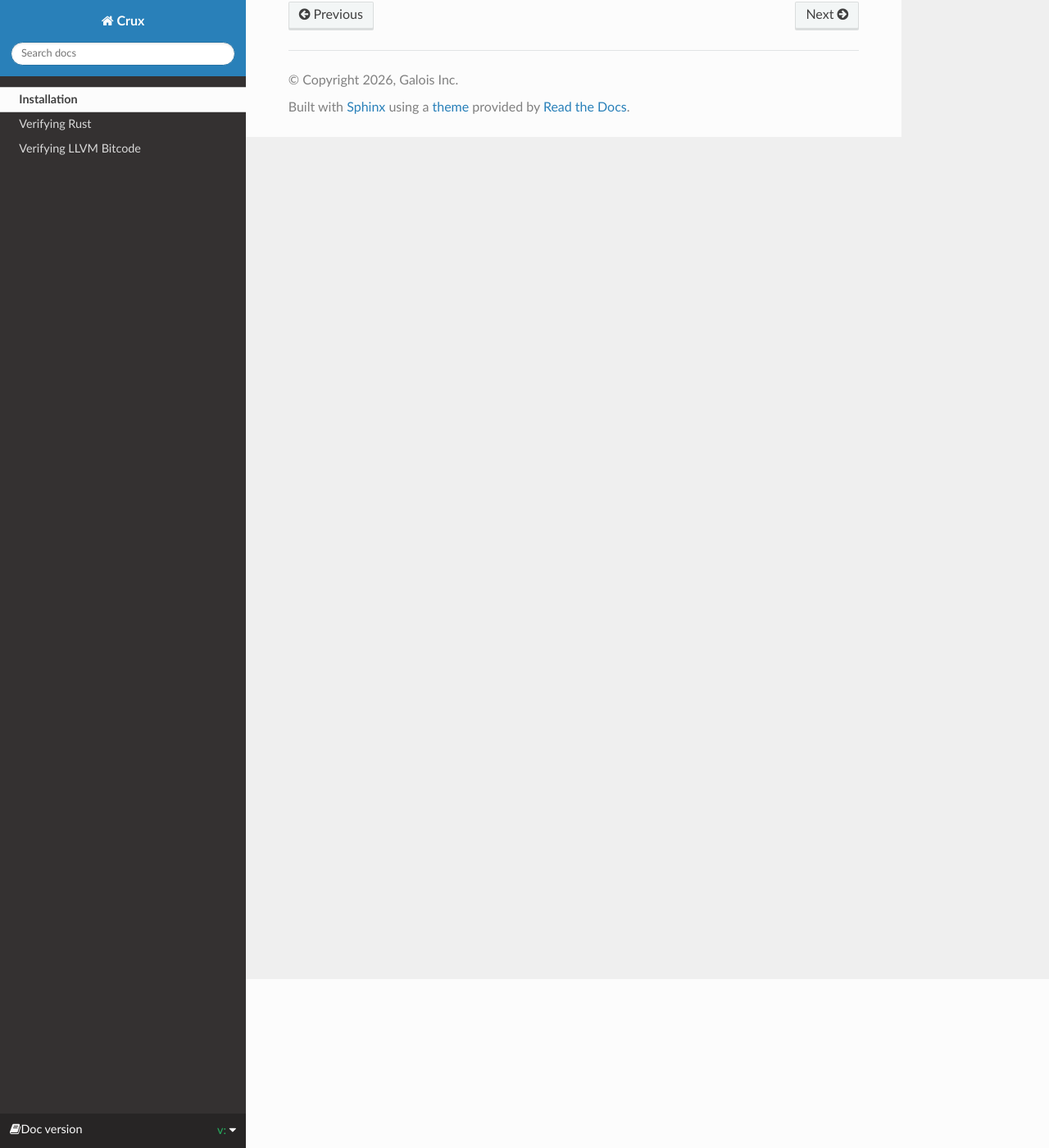
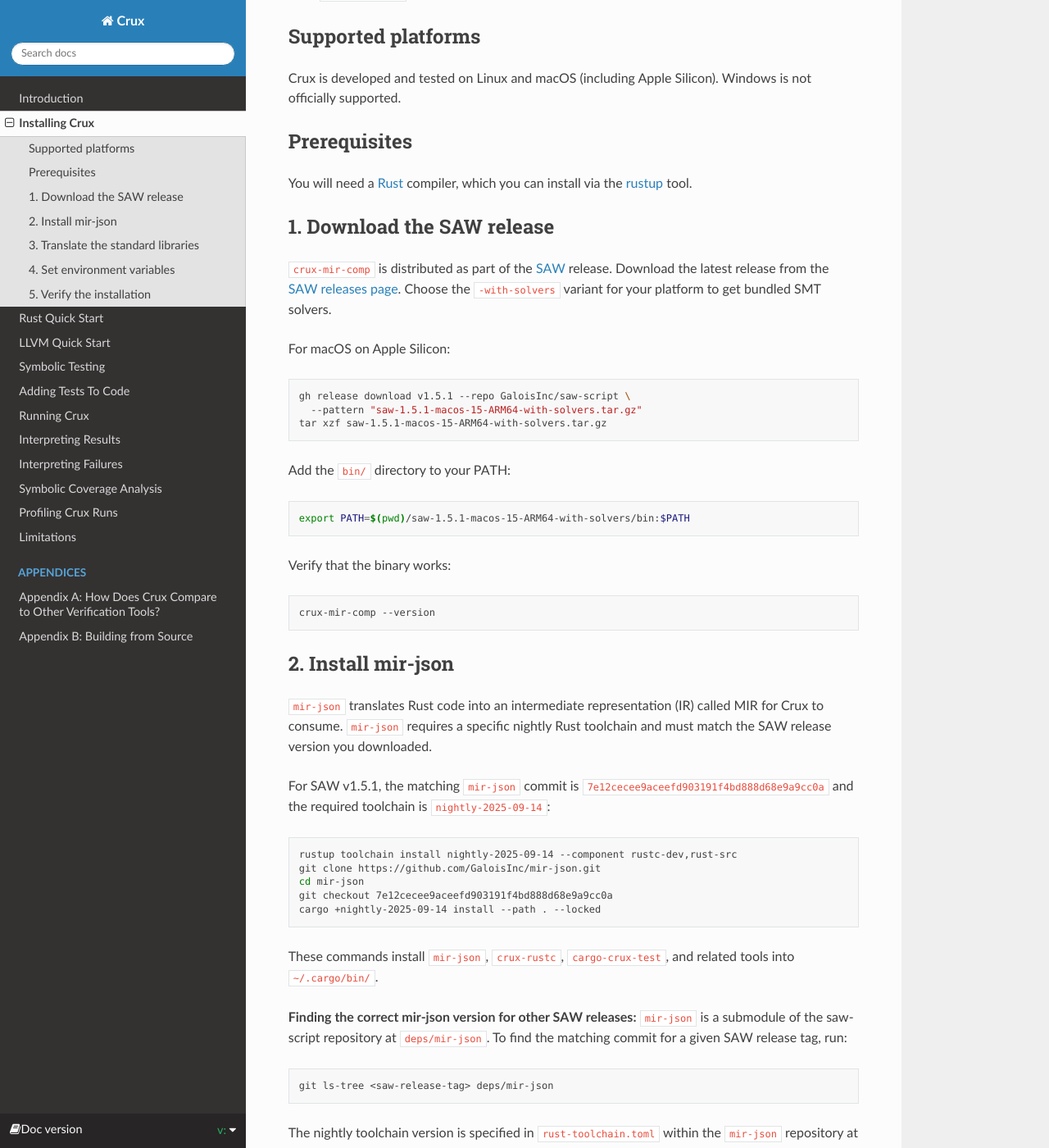
Before and after one commit to GaloisInc/crux, a Sphinx documentation site: the page built from docs/installation.rst, in a window 1280 px wide and 1400 px high, scrolled down 206 px. Shown: the whole window at 82% size. Built offline with Sphinx 7.4.7 and the Read the Docs theme 3.1.0, drawn with Linux system fonts in a browser that asks for light colours; some of the changed text lies outside the part shown.

```diff
--- /dev/null
+++ b/docs/building-from-source.rst
@@ -0,0 +1,125 @@
+Appendix B: Building from Source
+================================
+
+This appendix covers building ``crux-mir-comp`` from source. This is useful if
+you need the latest development version or want to modify the tools yourself.
+
+Build prerequisites
+-------------------
+
+You will need:
+
+- **GHC 9.6, 9.8, or 9.10** and **cabal** (install via
+  `ghcup <https://www.haskell.org/ghcup/>`_)
+- **Rust** (install via `rustup <https://rustup.rs/>`_)
+- **An SMT solver**: either `Z3 <https://github.com/Z3Prover/z3/releases>`_ or
+  `Yices <http://yices.csl.sri.com/>`_
+- Standard build tools (``cc``, ``make``, etc.)
+
+On macOS, Z3 can be installed with Homebrew:
+
+.. code-block:: bash
+
+   brew install z3
+
+Building
+--------
+
+1. Clone the repository and initialize submodules
+^^^^^^^^^^^^^^^^^^^^^^^^^^^^^^^^^^^^^^^^^^^^^^^^^
+
+.. code-block:: bash
+
+   git clone https://github.com/GaloisInc/saw-script.git
+   cd saw-script
+   git submodule update --init --recursive
+
+2. Generate version information
+^^^^^^^^^^^^^^^^^^^^^^^^^^^^^^^
+
+The build requires generated version files. From the saw-script root:
+
+.. code-block:: bash
+
+   bash saw-version/src/SAWVersion/savegitinfo.sh
+
+3. Build crux-mir-comp
+^^^^^^^^^^^^^^^^^^^^^^
+
+.. code-block:: bash
+
+   cabal build crux-mir-comp
+
+This compiles ``crux-mir-comp`` and all its Haskell dependencies (crucible,
+what4, cryptol, etc.). The first build takes a while.
+
+4. Install mir-json
+^^^^^^^^^^^^^^^^^^^
+
+``mir-json`` translates Rust code into MIR for Crux to consume. It requires a
+specific nightly Rust toolchain. Check the required version in
+``deps/mir-json/rust-toolchain.toml``, then:
+
+.. code-block:: bash
+
+   rustup toolchain install nightly-2025-09-14 --component rustc-dev,rust-src
+   cd deps/mir-json
+   cargo +nightly-2025-09-14 install --path . --locked
+
+This installs ``mir-json``, ``crux-rustc``, ``cargo-crux-test``, and related
+tools into ``~/.cargo/bin/``.
+
+5. Translate the standard libraries
+^^^^^^^^^^^^^^^^^^^^^^^^^^^^^^^^^^^^
+
+Crux needs pre-translated versions of the Rust standard library. From the
+``deps/mir-json`` directory:
+
+.. code-block:: bash
+
+   mir-json-translate-libs
+
+This creates an ``rlibs_real`` directory containing the translated libraries.
+
+6. Set environment variables
+^^^^^^^^^^^^^^^^^^^^^^^^^^^^
+
+Point Crux at the translated libraries. The path depends on your platform:
+
+.. code-block:: bash
+
+   export CRUX_RUST_LIBRARY_PATH=$(pwd)/rlibs_real/lib/rustlib/aarch64-apple-darwin/lib
+
+On Linux, replace ``aarch64-apple-darwin`` with your target triple (e.g.,
+``x86_64-unknown-linux-gnu``).
+
+Adding this to your shell configuration (``.bashrc``, ``.zshrc``, etc.) is
+recommended.
+
+Verifying the build
+-------------------
+
+Check that ``crux-mir-comp`` runs:
+
+.. code-block:: bash
+
+   cabal exec -- crux-mir-comp --version
+
+To verify the full toolchain works end-to-end (``mir-json``, rlibs, and the
+solver), see the :doc:`rust-quick-start`.
+
+Notes
+-----
+
+- The nightly toolchain version required by ``mir-json`` changes periodically.
+  Always check ``deps/mir-json/rust-toolchain.toml`` for the current
+  requirement.
+- Your ``mir-json`` version must match your ``crux-mir-comp`` version. If you
+  update one, rebuild the other.
+- After updating ``mir-json``, re-run ``mir-json-translate-libs`` to regenerate
+  the rlibs.
+
+.. todo::
+
+   Validate these installation steps in a clean environment (Docker container or
+   CI workflow) to confirm they work end-to-end without implicit dependencies.
--- a/docs/conf.py
+++ b/docs/conf.py
@@ -30,7 +30,7 @@ extensions = [
 ]
 
 templates_path = ['_templates']
-exclude_patterns = ['_build', 'Thumbs.db', '.DS_Store']
+exclude_patterns = ['_build', 'venv', 'Thumbs.db', '.DS_Store']
 
 
 
--- a/docs/installation.rst
+++ b/docs/installation.rst
@@ -1,4 +1,137 @@
-Installation
-============
+Installing Crux
+===============
 
-TODO
+This chapter covers installing ``crux-mir-comp`` from a pre-built binary
+distribution. If you'd like to build ``crux-mir-comp`` from source instead, see
+:doc:`building-from-source`.
+
+Supported platforms
+-------------------
+
+Crux is developed and tested on Linux and macOS (including Apple Silicon).
+Windows is not officially supported.
+
+Prerequisites
+-------------
+
+You will need a `Rust <https://rust-lang.org/>`_ compiler, which you can
+install via the `rustup <https://rustup.rs/>`_ tool.
+
+1. Download the SAW release
+----------------------------
+
+``crux-mir-comp`` is distributed as part of the
+`SAW <https://github.com/GaloisInc/saw-script>`_ release. Download the latest
+release from the `SAW releases page
+<https://github.com/GaloisInc/saw-script/releases>`_. Choose the
+``-with-solvers`` variant for your platform to get bundled SMT solvers.
+
+For macOS on Apple Silicon:
+
+.. code-block:: bash
+
+   gh release download v1.5.1 --repo GaloisInc/saw-script \
+     --pattern "saw-1.5.1-macos-15-ARM64-with-solvers.tar.gz"
+   tar xzf saw-1.5.1-macos-15-ARM64-with-solvers.tar.gz
+
+Add the ``bin/`` directory to your PATH:
+
+.. code-block:: bash
+
+   export PATH=$(pwd)/saw-1.5.1-macos-15-ARM64-with-solvers/bin:$PATH
+
+Verify that the binary works:
+
+.. code-block:: bash
+
+   crux-mir-comp --version
+
+2. Install mir-json
+-------------------
+
+``mir-json`` translates Rust code into an intermediate representation (IR)
+called MIR for Crux to consume. ``mir-json`` requires a specific nightly Rust
+toolchain and must match the SAW release version you downloaded.
+
+For SAW v1.5.1, the matching ``mir-json`` commit is
+``7e12cecee9aceefd903191f4bd888d68e9a9cc0a`` and the required toolchain is
+``nightly-2025-09-14``:
+
+.. code-block:: bash
+
+   rustup toolchain install nightly-2025-09-14 --component rustc-dev,rust-src
+   git clone https://github.com/GaloisInc/mir-json.git
+   cd mir-json
+   git checkout 7e12cecee9aceefd903191f4bd888d68e9a9cc0a
+   cargo +nightly-2025-09-14 install --path . --locked
+
+These commands install ``mir-json``, ``crux-rustc``, ``cargo-crux-test``, and
+related tools into ``~/.cargo/bin/``.
+
+**Finding the correct mir-json version for other SAW releases:** ``mir-json``
+is a submodule of the saw-script repository at ``deps/mir-json``. To find the
+matching commit for a given SAW release tag, run:
+
+.. code-block:: bash
+
+   git ls-tree <saw-release-tag> deps/mir-json
+
+The nightly toolchain version is specified in ``rust-toolchain.toml`` within
+the ``mir-json`` repository at that commit.
+
+3. Translate the standard libraries
+------------------------------------
+
+Crux needs pre-translated versions of the Rust standard library. From the
+directory where you cloned ``mir-json``, run:
+
+.. code-block:: bash
+
+   mir-json-translate-libs
+
+This command creates an ``rlibs_real`` directory containing the translated
+libraries.
+
+4. Set environment variables
+-----------------------------
+
+Point Crux at the translated libraries. The path depends on your platform:
+
+.. code-block:: bash
+
+   export CRUX_RUST_LIBRARY_PATH=$(pwd)/rlibs_real/lib/rustlib/aarch64-apple-darwin/lib
+
+On Linux, replace ``aarch64-apple-darwin`` with your target triple (e.g.,
+``x86_64-unknown-linux-gnu``).
+
+We recommend adding this line to your shell configuration (``.bashrc``,
+``.zshrc``, etc.).
+
+5. Verify the installation
+---------------------------
+
+Create a small test file to confirm that the full toolchain (``mir-json``,
+translated libraries, and solver) works end-to-end:
+
+.. code-block:: rust
+
+   // test.rs
+   use crucible::Symbolic;
+   use crucible::crucible_assert;
+
+   #[crux::test]
+   fn simple_test() {
+       let x = u8::symbolic("x");
+       crucible_assert!(x.wrapping_add(1) != 0 || x == 255);
+   }
+
+Run it:
+
+.. code-block:: bash
+
+   crux-mir-comp test.rs
+
+You should see output ending with ``Overall status: Valid.``, indicating that
+the assertion wrapped in ``crucible_assert!()`` holds for all possible values
+of ``x``. In other words, we've proven via symbolic testing that for any ``x``
+of type ``u8``, the logical OR of ``x`` and 0 is equal to ``x``.
--- /dev/null
+++ b/docs/llvm-quick-start.rst
@@ -0,0 +1,4 @@
+LLVM Quick Start
+================
+
+.. todo:: Similar to Rust Quick Start
--- a/docs/llvm.rst
+++ /dev/null
@@ -1,4 +0,0 @@
-Verifying LLVM Bitcode
-======================
-
-TODO
```
Also changed, not shown: docs/adding-tests.rst (added, +11 -0 lines), docs/comparison.rst (added, +76 -0 lines), docs/coverage-analysis.rst (added, +7 -0 lines), docs/index.html (deleted, +0 -10 lines), docs/index.rst (+23 -10 lines), docs/interpreting-failures.rst (added, +9 -0 lines), docs/interpreting-results.rst (added, +10 -0 lines), docs/introduction.rst (added, +47 -0 lines), docs/limitations.rst (added, +22 -0 lines), docs/profiling.rst (added, +9 -0 lines), docs/running-crux.rst (added, +14 -0 lines), docs/rust-quick-start.rst (added, +117 -0 lines), docs/rust.rst (deleted, +0 -10 lines), docs/symbolic-testing.rst (added, +9 -0 lines), 1 other file.
